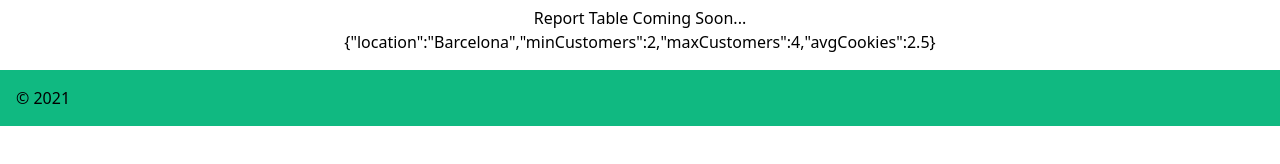
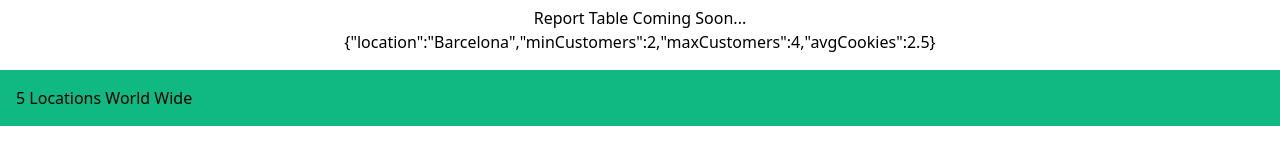
Before and after one commit to KimrAndrew/cookie-stand-admin, a Next.js app: page / in a window 1280 px wide. Shown: the part 402-566 px from the top of the page. Built offline with nearby package versions, Linux system fonts and the light colour scheme.

Commit message:
Footer component moved to own file, now displays number of cookiestands passed in through props

```diff
--- /dev/null
+++ b/components/Footer.js
@@ -0,0 +1,5 @@
+export default function Footer(props) {
+    return (
+      <h4 className="bg-emerald-500 p-4 mt-4">{props.count} Locations World Wide</h4>
+    )
+  }
--- a/pages/index.js
+++ b/pages/index.js
@@ -1,3 +1,4 @@
+import Footer from '../components/Footer'
 export default function Home() {
   return (
     <>
@@ -7,7 +8,7 @@ export default function Home() {
       <h3>Report Table Coming Soon...</h3>
       <p>{'{\"location\":\"Barcelona\",\"minCustomers\":2,\"maxCustomers\":4,\"avgCookies\":2.5}'}</p>
     </div>
-    <Footer />
+    <Footer count='5'/>
     </>
   )
 }
@@ -54,9 +55,3 @@ function CookieStandCreationForm() {
     </form>
   )
 }
-
-function Footer() {
-  return (
-    <p className="bg-emerald-500 p-4 mt-4"> &copy; 2021</p>
-  )
-}
```
